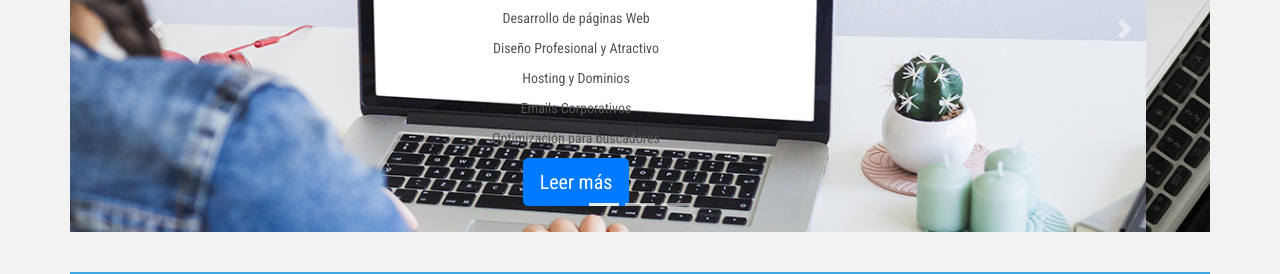
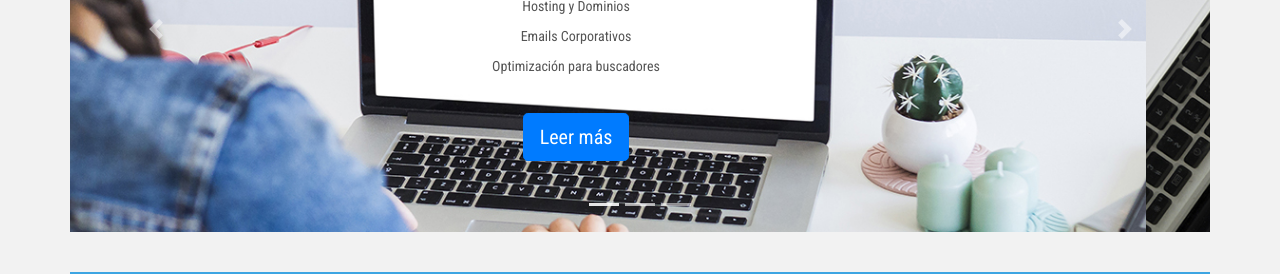
Before and after one commit to nataliavega-ac/Proyecto_Porfolio, a plain HTML site: page index.html in a window 1280 px wide. Shown: the part 283-557 px from the top of the page. Drawn offline with Linux system fonts and the light colour scheme; files whose address does not match are found by name.

Commit message:
Carousel
Carousel

```diff
--- a/css/style.css
+++ b/css/style.css
@@ -91,6 +91,19 @@ header .menu a span.icon4:before {
 }
 
 /* -- slider --*/
+
+.carousel-caption {
+    position: absolute;
+    right: 15%;
+    bottom: 65px;
+    left: 15%;
+    z-index: 10;
+    padding-top: 0px;
+    padding-bottom: 20px;
+    color: #fff;
+    text-align: center;
+  }
+
 .slider{
     margin-bottom: 40px;
 }
--- a/index.html
+++ b/index.html
@@ -64,7 +64,7 @@
                        <div class="carousel-inner">
                            <div class="carousel-item active">
                                <img src="img/mujer-laptop.jpg" alt="slide #1" class="d-block img-fluid">
-                               <div class="container">
+
                                    <div class="carousel-caption">
                                        <h1>¡Bienvenidos!</h1>
                                        <h2>¿Qué hacemos en We Help?</h2>
@@ -73,9 +73,10 @@
                                        <p>Hosting y Dominios</p>
                                        <p>Emails Corporativos</p>
                                        <p>Optimización para buscadores</p>
+                                        </br>
                                        <p><a class="btn btn-lg btn-primary" href="#" role="button">Leer más</a></p>
                                     </div>
-                              </div>
+
                            </div>
                            <div class="carousel-item">
                                 <img src="img/laptop.jpg" alt="slide #1" class="d-block img-fluid">
```
